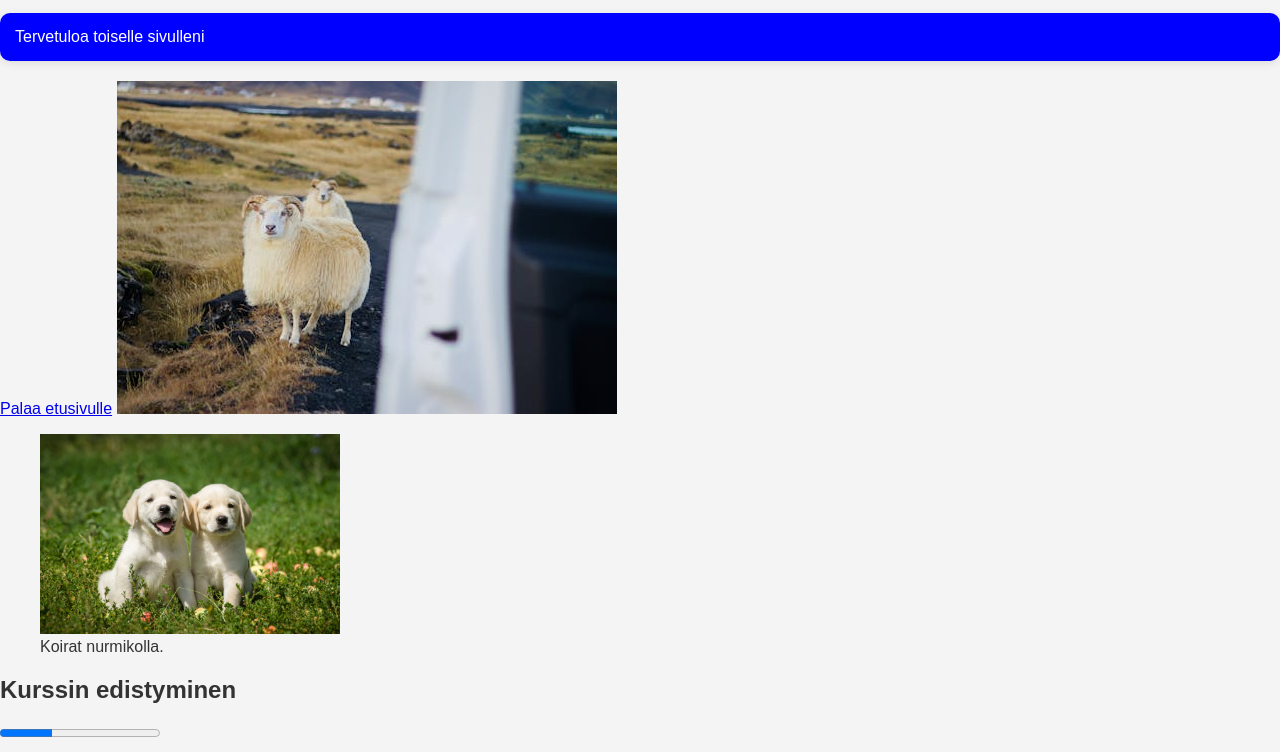
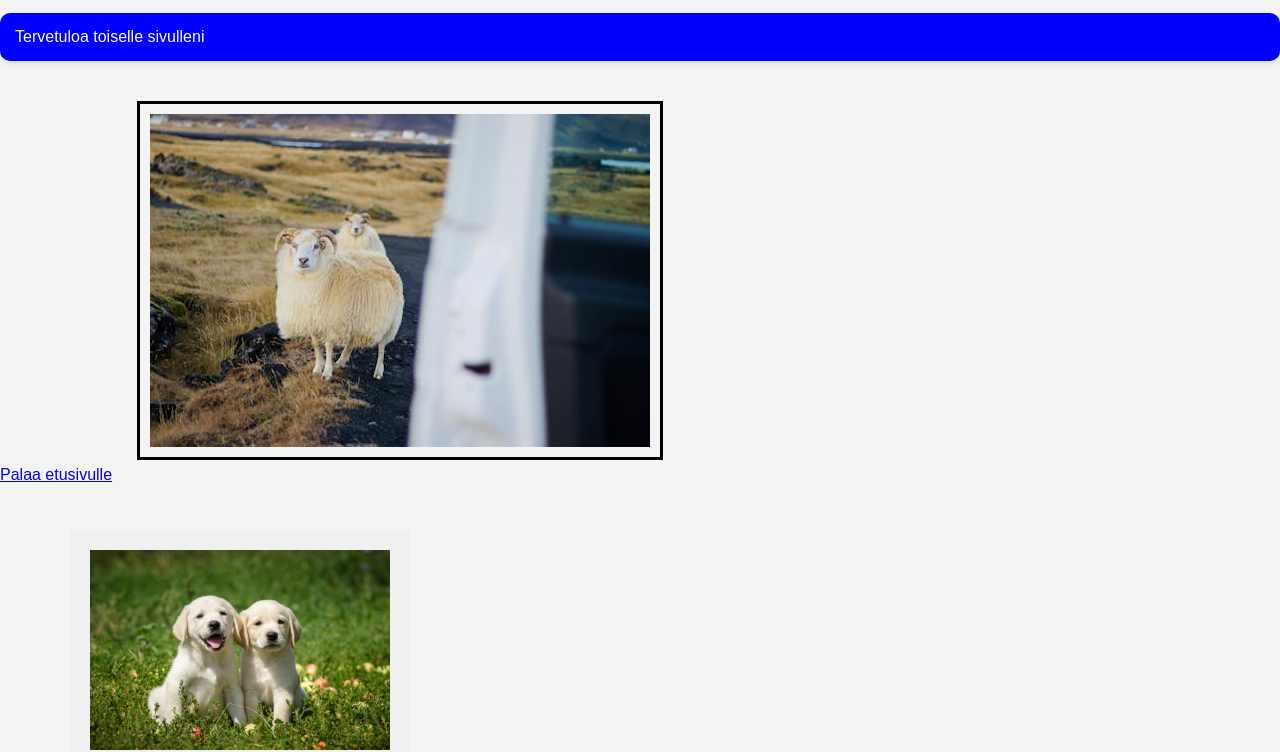
Before and after one commit to Alaitinen55/ALaitinen55.github.io, a plain HTML site: page second.html in a window 1280 px wide. Shown: the part 80-832 px from the top of the page. Drawn offline with Linux system fonts and the light colour scheme.

Commit message:
Update styles.css

```diff
--- a/styles.css
+++ b/styles.css
@@ -23,3 +23,13 @@ p {
     box-shadow: 0 2px 10px rgba(0, 0, 0, 0.1);
     color: white;
 }
+.image {
+    margin: 20px;
+    padding: 10px;
+    border: 3px solid #000;
+}
+
+.figure {
+    margin: 30px;
+    padding: 20px;
+    background-color: #f0f0f0;
```
